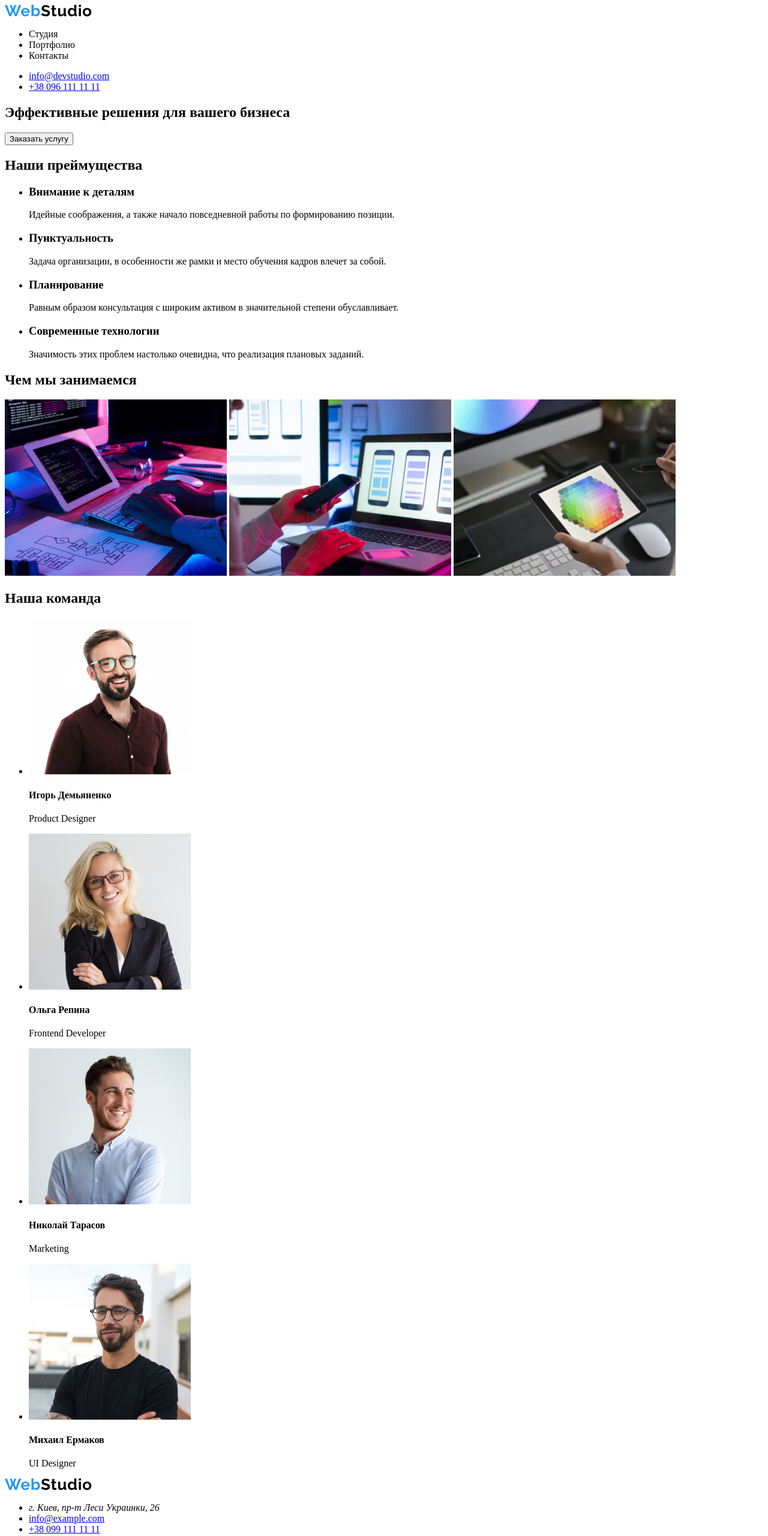
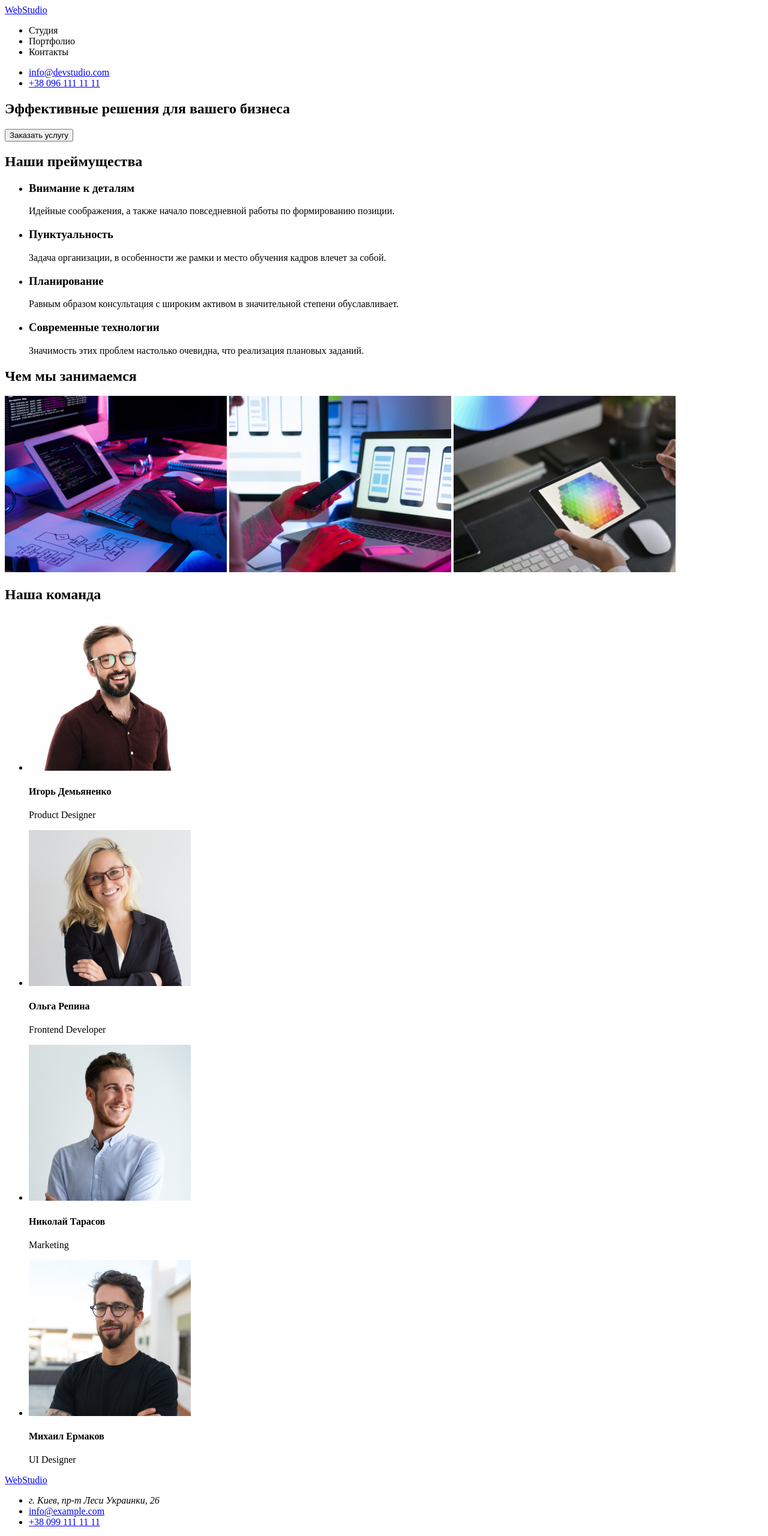
Before and after one commit to anastasia-demia/goit-markup-hw-01, a plain HTML site: page index.html in a window 1280 px wide. Shown: the whole page at 60% size. Drawn offline with Linux system fonts and the light colour scheme.

Commit message:
updated logo

```diff
--- a/index.html
+++ b/index.html
@@ -11,8 +11,8 @@
 <!-- header -->
     <header>
         <nav>
-            <a href="/">
-                <img src="/images/logo.svg" alt="logo">
+            <a href="./index.html">
+                WebStudio
             </a>
 
             <ul>
@@ -97,8 +97,8 @@
 
 <!-- footer -->
 <footer>
-    <a href="/">
-        <img src="/images/logo.svg" alt="logo">
+    <a href="./index.html">
+        WebStudio
     </a>
 
     <ul>
```
Also changed, not shown: 1 other file.
